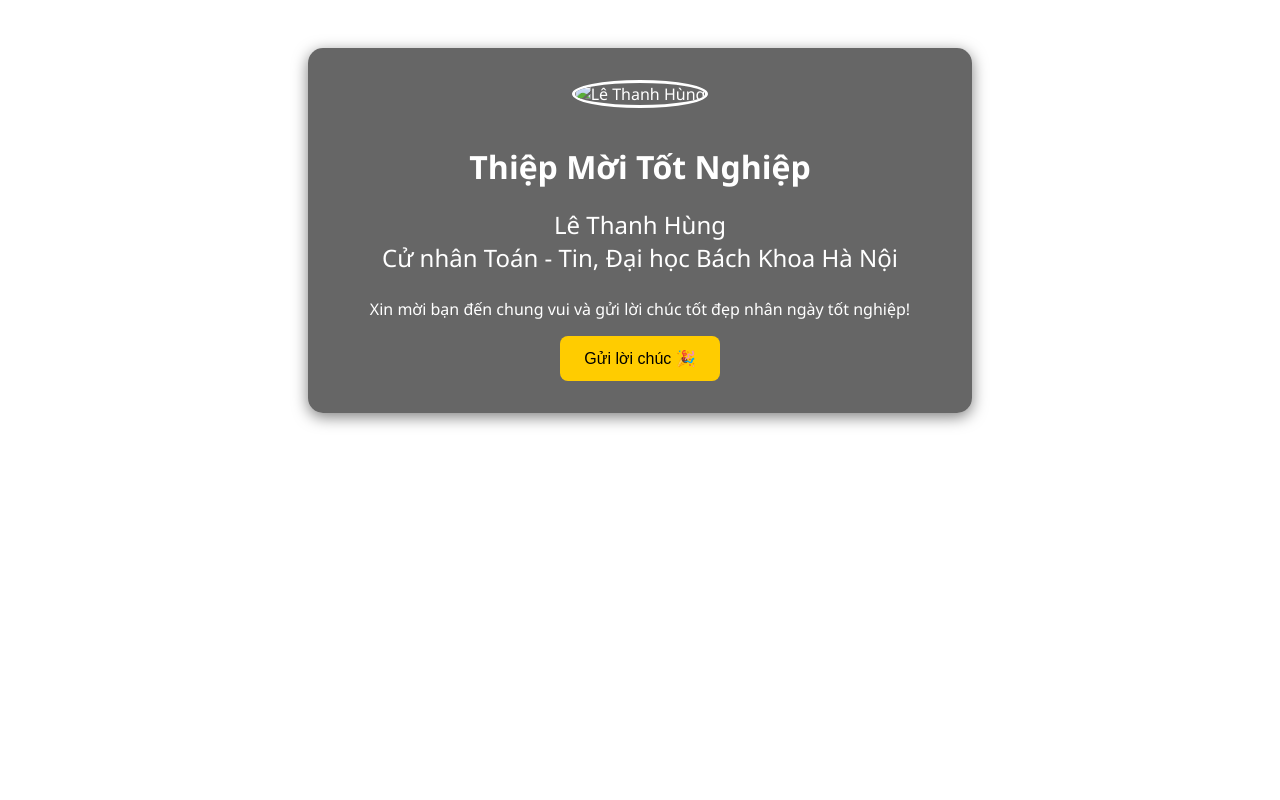
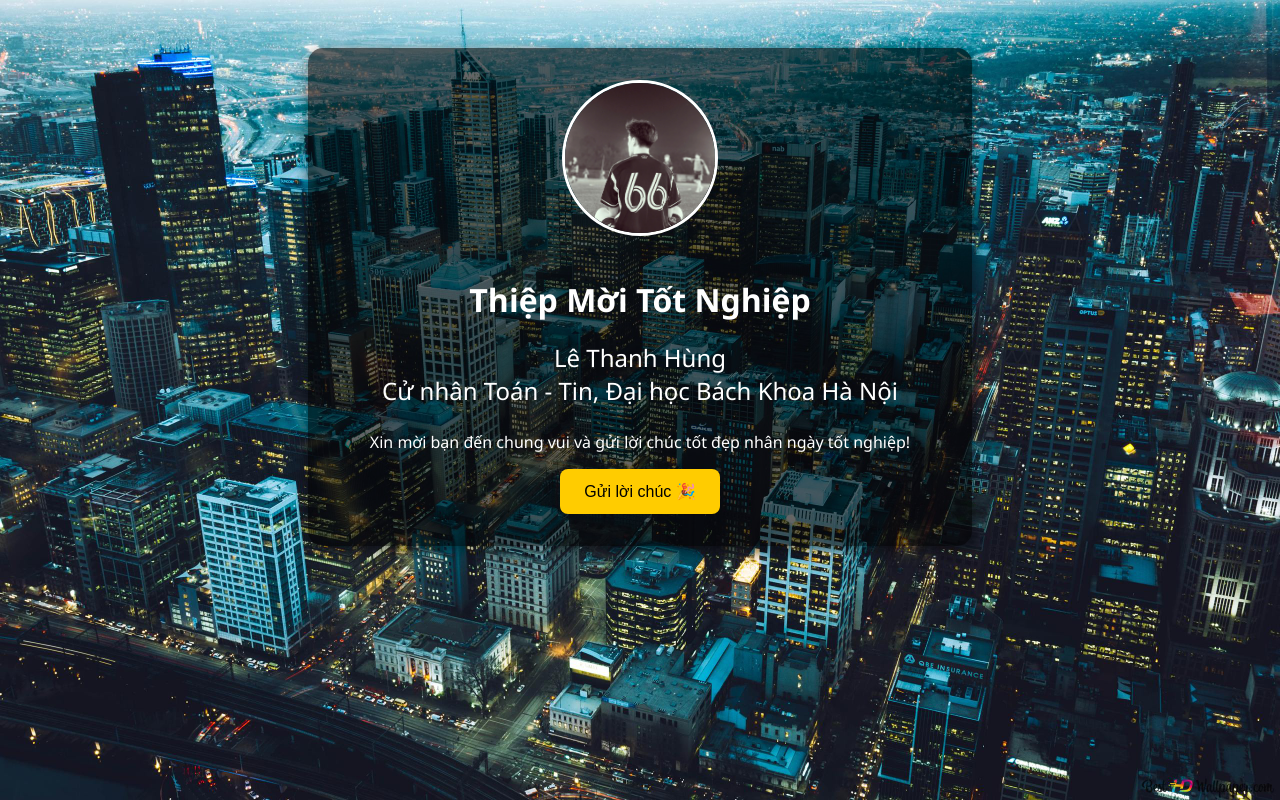
Before and after one commit to hunglt31/graduation-invite, a plain HTML site: page index.html in a window 1280 px wide. Drawn offline with Linux system fonts and the light colour scheme.

Commit message:
add images

```diff
--- a/index.html
+++ b/index.html
@@ -9,7 +9,7 @@
       font-family: 'Segoe UI', sans-serif;
       margin: 0;
       padding: 0;
-      background: url("your-background.jpg") no-repeat center center fixed;
+      background: url("background.jpg") no-repeat center center fixed;
       background-size: cover;
       color: #fff;
       text-align: center;
@@ -95,7 +95,7 @@
 <body>
 
   <div class="card">
-    <img src="your-photo.jpg" alt="Lê Thanh Hùng"/>
+    <img src="hung.jpg" alt="Lê Thanh Hùng"/>
     <h1>Thiệp Mời Tốt Nghiệp</h1>
     <h2>Lê Thanh Hùng<br/>Cử nhân Toán - Tin, Đại học Bách Khoa Hà Nội</h2>
     <p>Xin mời bạn đến chung vui và gửi lời chúc tốt đẹp nhân ngày tốt nghiệp!</p>
```
Also changed, not shown: background.jpg (added), hung.jpg (added).
